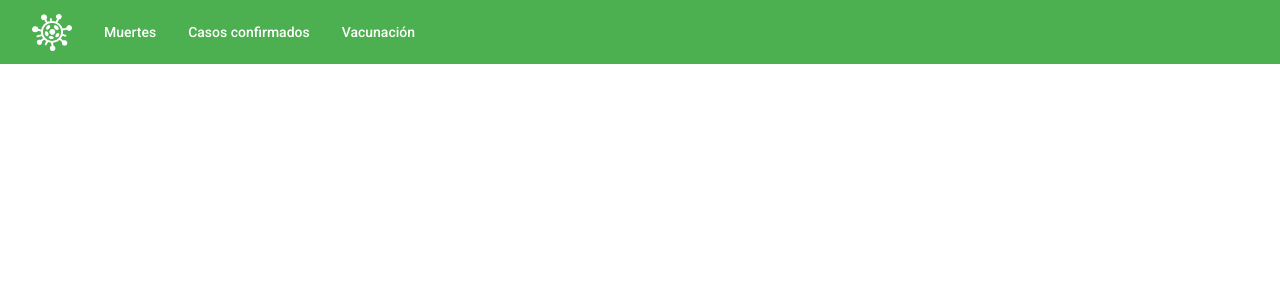
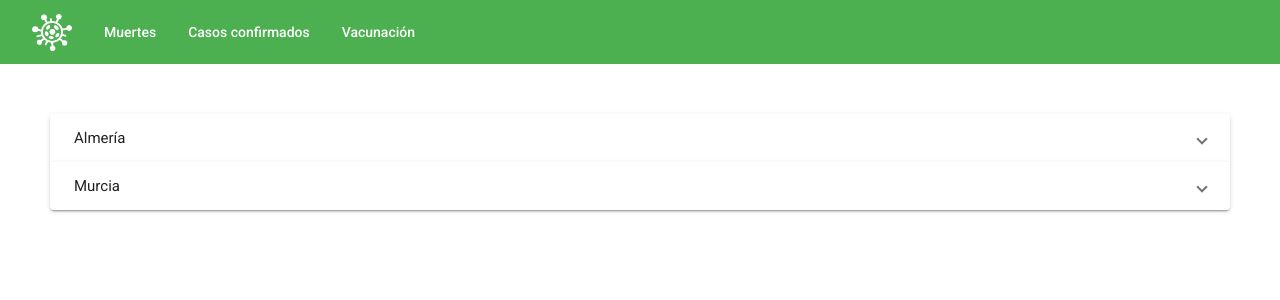
Before and after one commit to carmenesther/covid-website, an Angular app in the folder angular-app/: page /health-zones in a window 1280 px wide. Shown: the top 300 px of the page. Built offline with nearby package versions, Linux system fonts and the light colour scheme; no server answers.

Commit message:
Página casos confirmados

```diff
--- a/angular-app/src/app/components/health-zones/health-zones.component.html
+++ b/angular-app/src/app/components/health-zones/health-zones.component.html
@@ -1 +1,22 @@
 <app-menu></app-menu>
+
+<div class="container">
+    <mat-accordion>
+        <mat-expansion-panel (opened)="panelOpenState = true" (closed)="panelOpenState = false">
+            <mat-expansion-panel-header>
+                <mat-panel-title>
+                    Almería
+                </mat-panel-title>
+            </mat-expansion-panel-header>
+            <p>This is the primary content of the panel.</p>
+        </mat-expansion-panel>
+        <mat-expansion-panel (opened)="panelOpenState = true" (closed)="panelOpenState = false">
+            <mat-expansion-panel-header>
+                <mat-panel-title>
+                    Murcia
+                </mat-panel-title>
+            </mat-expansion-panel-header>
+            <p>I'm visible because I am open</p>
+        </mat-expansion-panel>
+    </mat-accordion>
+</div>
--- a/angular-app/src/app/components/health-zones/health-zones.component.ts
+++ b/angular-app/src/app/components/health-zones/health-zones.component.ts
@@ -9,6 +9,7 @@
 export class HealthZonesComponent implements OnInit {
 
   healthZones: any = [];
+  panelOpenState = false;
 
   constructor(private db: DbService) { }
 
@@ -23,4 +24,6 @@
     });
   }
 
+
+
 }
--- a/angular-app/src/app/components/home/home.component.html
+++ b/angular-app/src/app/components/home/home.component.html
@@ -1,4 +1,5 @@
 <app-menu></app-menu>
+
 <div class="container">
     <!--<mat-spinner *ngIf="deaths.length == 0"></mat-spinner>-->
     <div class="deaths-container-table">
```
Also changed, not shown: angular-app/src/app/shared/modules/material/material.module.ts (+6 -2 lines), angular-app/src/app/components/health-zones/health-zones.component.scss (line endings or trailing spaces).
